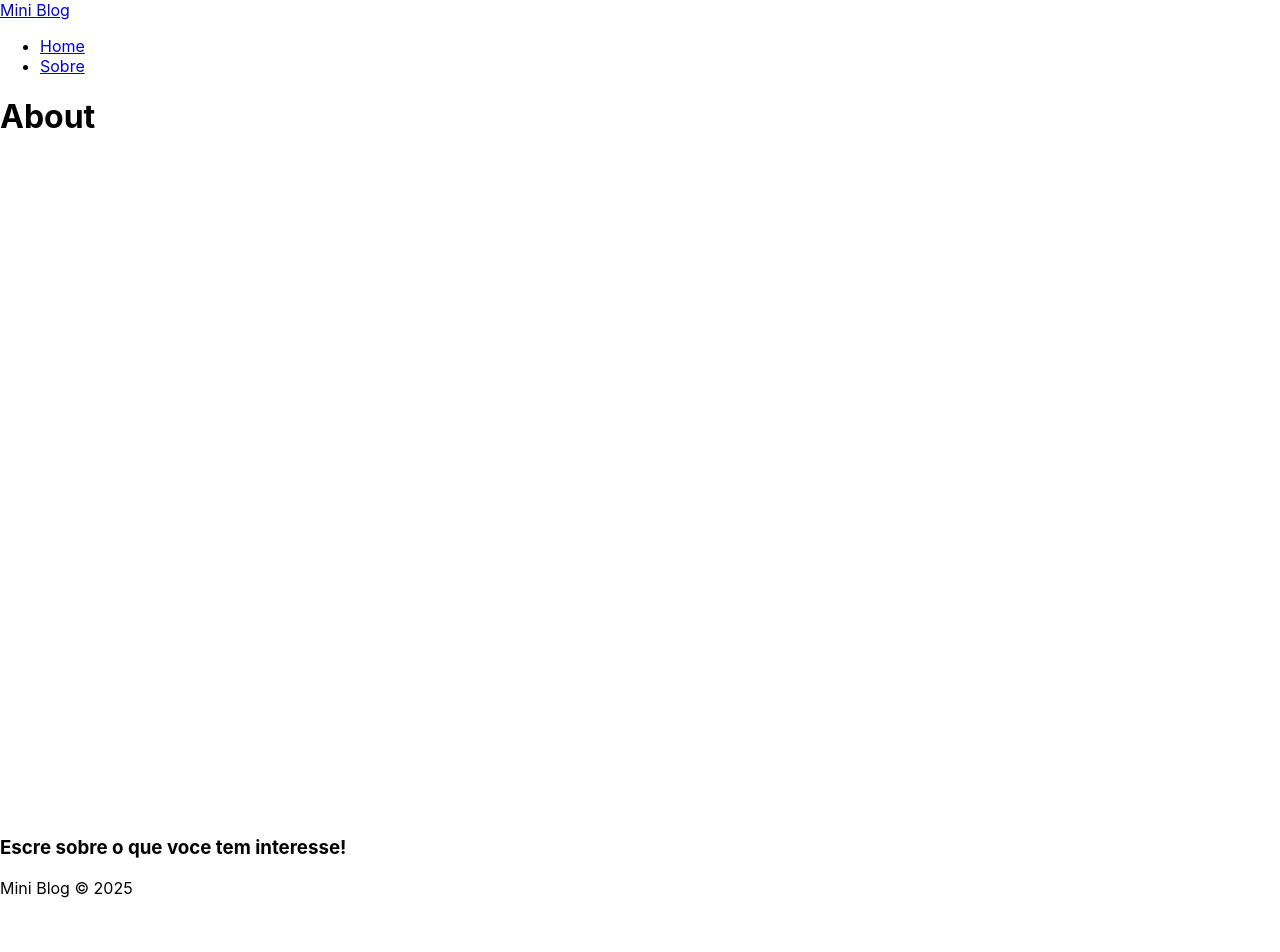
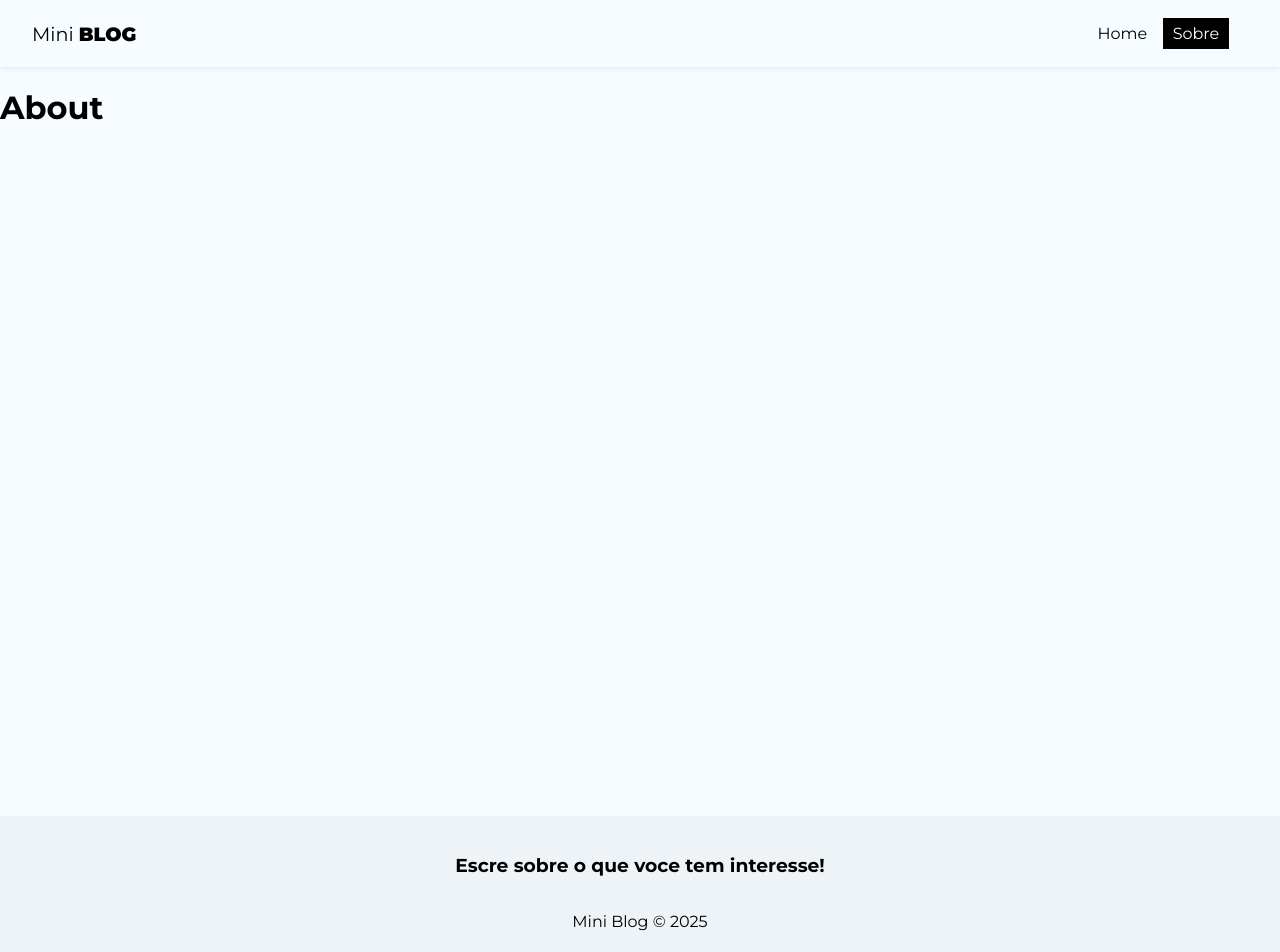
Before and after one commit to Miltonnn/miniblog-react-firebase, a React (Create React App) app: page /about in a window 1280 px wide. Shown: the top 952 px of the page. Before the commit the page ends 914 px from the top, so only its background shows below. Built offline with nearby package versions, Linux system fonts and the light colour scheme.

Commit message:
feat: zerando css e estilizando footer e header

```diff
--- a/public/index.html
+++ b/public/index.html
@@ -24,7 +24,8 @@
       work correctly both with client-side routing and a non-root public URL.
       Learn how to configure a non-root public URL by running `npm run build`.
     -->
-    <title>React App</title>
+    <title>Mini Blog</title>
+    <link href="https://fonts.googleapis.com/css2?family=Montserrat:ital,wght@0,100..900;1,100..900&display=swap" rel="stylesheet">
   </head>
   <body>
     <noscript>You need to enable JavaScript to run this app.</noscript>
--- a/src/components/Footer.js
+++ b/src/components/Footer.js
@@ -2,7 +2,7 @@
 
 const Footer = () => {
     return (
-        <footer>
+        <footer className={styles.footer}>
             <h3>Escre sobre o que voce tem interesse!</h3>
             <p>Mini Blog &copy; 2025</p>
         </footer>
--- a/src/components/Footer.module.css
+++ b/src/components/Footer.module.css
@@ -0,0 +1,8 @@
+.footer{
+    height: 9.375rem;
+    display: flex;
+    flex-direction: column;
+    align-items: center;
+    justify-content: center;
+    background-color: #edf3f6;
+}
--- a/src/components/Navbar.js
+++ b/src/components/Navbar.js
@@ -1,20 +1,21 @@
 import { NavLink } from "react-router-dom";
+
 import styles from "./Navbar.module.css"
 
 const Navbar = () => {
     return (
-        <nav>
-            <NavLink to="/">
+        <nav className={styles.navbar}>
+            <NavLink to="/" className={styles.brand}>
                 Mini <span>Blog</span>
             </NavLink>
-            <ul>
+            <ul className={styles.links_list}>
                 <li>
-                    <NavLink to="/">
+                    <NavLink to="/" className={({ isActive }) => (isActive ? styles.active : "")}>
                         Home
                     </NavLink>
                 </li>
                 <li>
-                    <NavLink to="/about">
+                    <NavLink to="/about" className={({ isActive }) => (isActive ? styles.active : "")}>
                         Sobre
                     </NavLink>
                 </li>
--- a/src/components/Navbar.module.css
+++ b/src/components/Navbar.module.css
@@ -0,0 +1,38 @@
+.navbar {
+    display: flex;
+    box-shadow: rgba(0, 0, 0, 0.15) 0px -2px 10px 0px;
+    justify-content: space-between;
+    align-items: center;
+    padding: .5rem 2rem;
+}
+
+.brand {
+    font-size: 1.2rem;
+}
+
+.brand span {
+    font-weight: 900;
+    text-transform: uppercase;
+}
+
+.links_list {
+    display: flex;
+    list-style: none;
+    margin: 1rem;
+}
+
+.links_list li a {
+    padding: .4rem .6rem;
+    margin: 0 .2rem;
+    transition: .3s;
+}
+
+.links_list li a:hover {
+    background-color: #000;
+    color: #fff;
+}
+
+.active {
+    background-color: #000;
+    color: #fff;
+}
--- a/src/index.css
+++ b/src/index.css
@@ -1,13 +1,34 @@
 body {
+  background-color: #f6fcff;
+  padding: 0;
   margin: 0;
-  font-family: -apple-system, BlinkMacSystemFont, 'Segoe UI', 'Roboto', 'Oxygen',
-    'Ubuntu', 'Cantarell', 'Fira Sans', 'Droid Sans', 'Helvetica Neue',
-    sans-serif;
-  -webkit-font-smoothing: antialiased;
-  -moz-osx-font-smoothing: grayscale;
+  font-family: "Montserrat", "sans-serif";
 }
 
-code {
-  font-family: source-code-pro, Menlo, Monaco, Consolas, 'Courier New',
-    monospace;
+input::placeholder,
+textarea::placeholder {
+  font-family: "Montserrat", "sans-serif";
 }
+
+input:focus,
+textarea:focus {
+  outline: none;
+}
+
+* {
+  text-decoration: none;
+}
+
+a, nav button {
+  background: transparent;
+  border: none;
+  color: #000;
+  transition: .4s;
+  font-size: 1rem;
+  cursor: pointer;
+  font-family: "Montserrat", "sans-serif";
+}
+
+a:hover, nav button:hover {
+  color: #bbb;
+}
```
